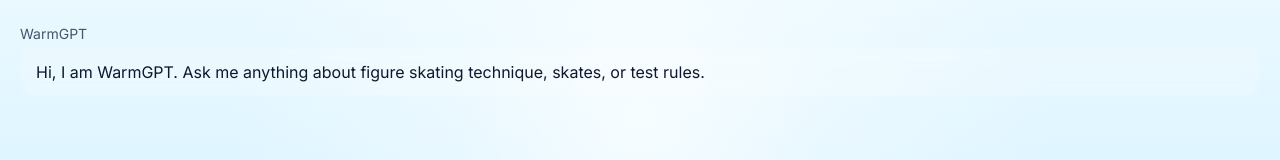
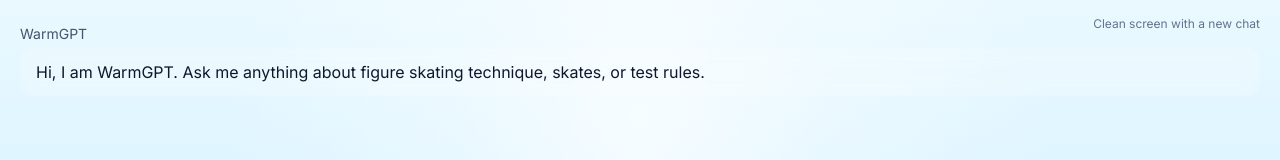
Before and after one commit to charlesl3/warmedge, a Next.js app: page / in a window 1280 px wide. Shown: the top 160 px of the page. Built offline with nearby package versions, Linux system fonts and the light colour scheme.

Commit message:
clean scfeen

```diff
--- a/app/chat/page.tsx
+++ b/app/chat/page.tsx
@@ -34,7 +34,7 @@ export default function ChatPage() {
   ])
   const [loading, setLoading] = useState(false)
 
-  // ✅ NEW: session memory
+  // session-based memory
   const [sessionId, setSessionId] = useState<string | null>(null)
 
   const messagesEndRef = useRef<HTMLDivElement | null>(null)
@@ -47,6 +47,9 @@ export default function ChatPage() {
     scrollToBottom()
   }, [messages, loading])
 
+  // -------------------------
+  // SEND MESSAGE
+  // -------------------------
   const sendMessage = async () => {
     if (!input.trim() || loading) return
 
@@ -67,14 +70,14 @@ export default function ChatPage() {
           headers: { 'Content-Type': 'application/json' },
           body: JSON.stringify({
             message: userMessage,
-            session_id: sessionId, // ✅ send session id
+            session_id: sessionId,
           }),
         }
       )
 
       const data = await res.json()
 
-      // ✅ store session id from backend
+      // store session id if first response
       if (!sessionId && data.session_id) {
         setSessionId(data.session_id)
       }
@@ -93,6 +96,23 @@ export default function ChatPage() {
     }
   }
 
+  // -------------------------
+  // CLEAR CHAT (UI + MEMORY)
+  // -------------------------
+  const handleClearChat = () => {
+    setMessages([
+      {
+        role: 'assistant',
+        content:
+          'Hi, I am WarmGPT. Ask me anything about figure skating technique, skates, or test rules.',
+      },
+    ])
+    setSessionId(null)
+  }
+
+  // -------------------------
+  // KEYBOARD HANDLING
+  // -------------------------
   const handleKeyDown = (e: KeyboardEvent<HTMLTextAreaElement>) => {
     if (e.key === 'Enter' && !e.shiftKey) {
       e.preventDefault()
@@ -104,7 +124,15 @@ export default function ChatPage() {
     <div className="h-[100dvh] flex flex-col">
 
       {/* MESSAGE AREA */}
-      <div className="flex-1 overflow-y-auto px-5 pt-6 pb-4 space-y-6">
+      <div className="relative flex-1 overflow-y-auto px-5 pt-6 pb-4 space-y-6">
+
+        {/* CLEAR BUTTON */}
+        <button
+          onClick={handleClearChat}
+          className="absolute top-4 right-5 text-xs text-slate-500 hover:text-red-500"
+        >
+          Clean screen with a new chat
+        </button>
 
         {messages.map((m, i) => {
           const isLastAssistant =
```
